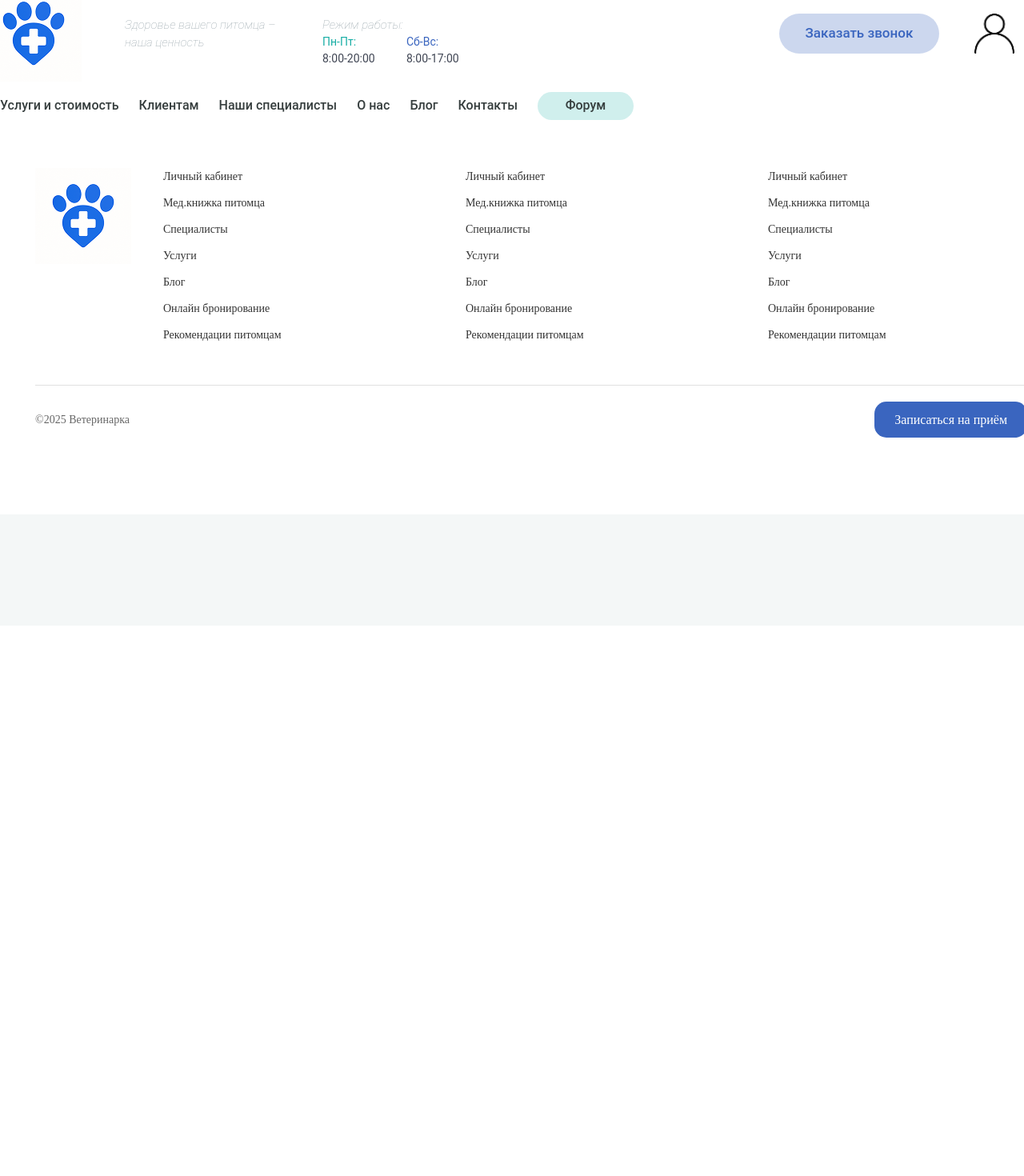
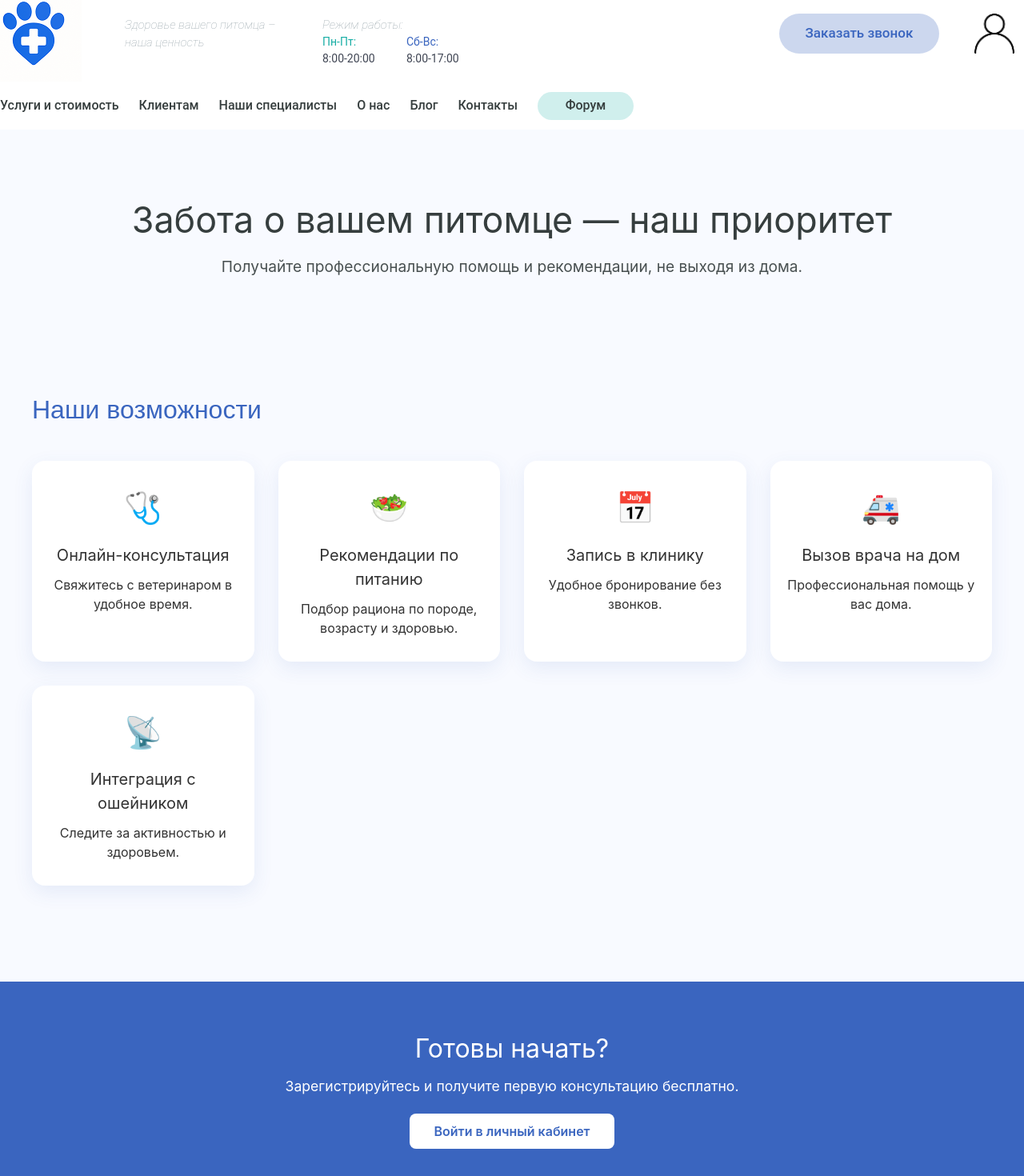
Before and after one commit to d1kis555/razrab-serv-prog, a React (Create React App) app in the folder vetklin/: page /clients in a window 1280 px wide. Shown: the part 18-1488 px from the top of the page at 80% size. Before the commit the page ends 800 px from the top, so only its background shows below. Built offline with nearby package versions, Linux system fonts and the light colour scheme.

Commit message:
Доавбил всю тему

```diff
--- a/vetklin/src/App.js
+++ b/vetklin/src/App.js
@@ -13,11 +13,11 @@ import Footer from './components/footer';
 import UserPage from './pages/UserPage';
 import CatalogPage from './pages/CatalogPage';
 import CartPage from './pages/CartPage';
-
+import ClientsPage from './pages/ClientsPage';
 
 import AdminLogin from './pages/AdminLogin';
 import AdminDashboard from './pages/AdminDashboard';
-
+import AboutPage from './pages/AboutPage';
 const App = () => {
   const [isAuthenticated, setIsAuthenticated] = useState(false);
   const [isAdminAuthenticated, setIsAdminAuthenticated] = useState(false);
@@ -45,8 +45,8 @@ const App = () => {
             <Route path="/specialist/:id" element={<SpecialistPage />} />
             <Route path="/catalog" element={<CatalogPage />} />
             <Route path="/cart" element={<CartPage />} />
-
-
+            <Route path="/clients" element={<ClientsPage />} />
+            <Route path="/about" element={<AboutPage />} />
             <Route
               path="/login"
               element={
--- /dev/null
+++ b/vetklin/src/pages/AboutPage.jsx
@@ -0,0 +1,46 @@
+import React from 'react';
+import Contacts from '../components/contacts';
+import '../styles/AboutPage.css';
+
+const AboutPage = () => {
+  return (
+    <div className="about-container">
+      <div className="about-wrapper">
+        <section className="about-hero">
+          <h1>О нашей экосистеме</h1>
+          <p>
+            Мы создаём единое пространство для заботы о животных — от консультаций и рекомендаций по уходу до вызова врача и анализа данных с умных устройств.
+          </p>
+        </section>
+
+        <section className="about-content">
+          <div className="about-text-block">
+            <h2>Зачем мы это делаем</h2>
+            <p>
+              Мы верим, что технологии могут изменить ветеринарную помощь — сделать её более доступной, быстрой и удобной. Наша цель — сделать жизнь питомца и его хозяина спокойнее, увереннее и счастливее.
+            </p>
+          </div>
+
+          <div className="about-text-block">
+            <h2>Что входит в экосистему</h2>
+            <ul>
+              <li>• Онлайн-консультации с ветеринарами</li>
+              <li>• Рекомендации по кормлению и уходу</li>
+              <li>• Запись в клинику и к специалисту</li>
+              <li>• Вызов врача на дом</li>
+              <li>• Интеграция с умными ошейниками</li>
+              <li>• Форум для общения с экспертами</li>
+            </ul>
+          </div>
+        </section>
+
+        <section className="about-contacts-section">
+          <h2>Наши контакты</h2>
+          <Contacts />
+        </section>
+      </div>
+    </div>
+  );
+};
+
+export default AboutPage;
--- /dev/null
+++ b/vetklin/src/pages/ClientsPage.jsx
@@ -0,0 +1,49 @@
+import React from 'react';
+import '../styles/clients.css';
+import { Link } from 'react-router-dom';
+
+const ClientsPage = () => {
+  return (
+    <div className="clients-container">
+      <section className="clients-hero">
+        <div className="clients-wrapper clients-hero-content">
+          <h1>Забота о вашем питомце — наш приоритет</h1>
+          <p>Получайте профессиональную помощь и рекомендации, не выходя из дома.</p>
+        </div>
+      </section>
+
+      <section className="clients-services">
+        <div className="clients-wrapper">
+          <h2 className="section-title">Наши возможности</h2>
+          <div className="clients-cards-grid">
+            <ServiceCard title="Онлайн-консультация" description="Свяжитесь с ветеринаром в удобное время." icon="🩺" />
+            <ServiceCard title="Рекомендации по питанию" description="Подбор рациона по породе, возрасту и здоровью." icon="🥗" />
+            <ServiceCard title="Запись в клинику" description="Удобное бронирование без звонков." icon="📅" />
+            <ServiceCard title="Вызов врача на дом" description="Профессиональная помощь у вас дома." icon="🚑" />
+            <ServiceCard title="Интеграция с ошейником" description="Следите за активностью и здоровьем." icon="📡" />
+          </div>
+        </div>
+      </section>
+
+      <section className="clients-cta">
+        <div className="clients-wrapper">
+          <h2>Готовы начать?</h2>
+          <p>Зарегистрируйтесь и получите первую консультацию бесплатно.</p>
+          <Link to="/login" className="clients-button">
+                Войти в личный кабинет
+                </Link>
+        </div>
+      </section>
+    </div>
+  );
+};
+
+const ServiceCard = ({ title, description, icon }) => (
+  <div className="clients-card">
+    <div className="clients-icon">{icon}</div>
+    <h3>{title}</h3>
+    <p>{description}</p>
+  </div>
+);
+
+export default ClientsPage;
--- /dev/null
+++ b/vetklin/src/styles/AboutPage.css
@@ -0,0 +1,72 @@
+.about-container {
+    background: #fff;
+    font-family: 'Inter', sans-serif;
+    color: #1a1a1a;
+  }
+
+  .about-wrapper {
+    max-width: 1280px;
+    margin: 0 auto;
+    padding: 40px 20px;
+  }
+
+  .about-hero {
+    text-align: center;
+    margin-bottom: 60px;
+  }
+
+  .about-hero h1 {
+    font-size: 2.8rem;
+    color: #3A65BF;
+    margin-bottom: 16px;
+  }
+
+  .about-hero p {
+    font-size: 1.2rem;
+    line-height: 1.6;
+    max-width: 700px;
+    margin: 0 auto;
+  }
+
+  .about-content {
+    display: flex;
+    flex-direction: column;
+    gap: 40px;
+  }
+
+  .about-text-block h2 {
+    font-size: 2rem;
+    color: #3A65BF;
+    margin-bottom: 16px;
+  }
+
+  .about-text-block p {
+    font-size: 1.1rem;
+    line-height: 1.7;
+    max-width: 1000px;
+  }
+
+  .about-text-block ul {
+    list-style: none;
+    padding: 0;
+    font-size: 1.1rem;
+    line-height: 1.8;
+  }
+
+  .about-text-block ul li::before {
+    content: '•';
+    color: #3A65BF;
+    display: inline-block;
+    width: 1em;
+    margin-left: -1em;
+  }
+
+  .about-contacts-section {
+    margin-top: 60px;
+  }
+
+  .about-contacts-section h2 {
+    font-size: 2rem;
+    color: #3A65BF;
+    margin-bottom: 20px;
+  }
--- /dev/null
+++ b/vetklin/src/styles/clients.css
@@ -0,0 +1,106 @@
+.clients-container {
+    font-family: 'Inter', sans-serif;
+    background-color: #F8FAFF;
+    color: #333;
+  }
+  .clients-hero {
+
+    color: #363E3E;
+    padding: 80px 20px;
+    text-align: center;
+  }
+
+  .clients-wrapper {
+    max-width: 1280px;
+    margin: 0 auto;
+    padding: 0 20px;
+  }
+
+  .clients-hero-content h1 {
+    font-size: 2.8rem;
+    margin-bottom: 10px;
+  }
+
+  .clients-hero-content p {
+    font-size: 1.2rem;
+    opacity: 0.9;
+  }
+
+
+  .clients-services {
+    padding: 60px 20px;
+    text-align: center;
+  }
+
+  .section-title {
+    font-size: 2rem;
+    margin-bottom: 40px;
+    color: #3A65BF;
+  }
+
+  .clients-cards-grid {
+    display: grid;
+    grid-template-columns: repeat(auto-fit, minmax(230px, 1fr));
+    gap: 30px;
+    max-width: 1280px;
+    margin: 0 auto;
+  }
+
+  .clients-card {
+    background: white;
+    border-radius: 16px;
+    padding: 30px 20px;
+    box-shadow: 0 8px 24px rgba(58, 101, 191, 0.1);
+    transition: transform 0.2s ease;
+  }
+
+  .clients-card:hover {
+    transform: translateY(-4px);
+  }
+
+  .clients-icon {
+    font-size: 2.4rem;
+    margin-bottom: 15px;
+    color: #3A65BF;
+  }
+
+  .clients-card h3 {
+    margin-bottom: 10px;
+    font-size: 1.25rem;
+  }
+
+  /* CTA Section */
+  .clients-cta {
+    background: #3A65BF;
+    color: white;
+    text-align: center;
+    padding: 60px 20px;
+    margin-top: 60px;
+    border-radius: 0;
+  }
+
+  .clients-cta h2 {
+    font-size: 2rem;
+    margin-bottom: 10px;
+  }
+
+  .clients-cta p {
+    margin-bottom: 30px;
+    font-size: 1.1rem;
+  }
+
+  .clients-button {
+    background-color: white;
+    color: #3A65BF;
+    border: none;
+    padding: 12px 30px;
+    font-size: 1rem;
+    font-weight: 600;
+    border-radius: 8px;
+    cursor: pointer;
+    transition: background-color 0.3s ease;
+  }
+
+  .clients-button:hover {
+    background-color: #e5eefd;
+  }
```
